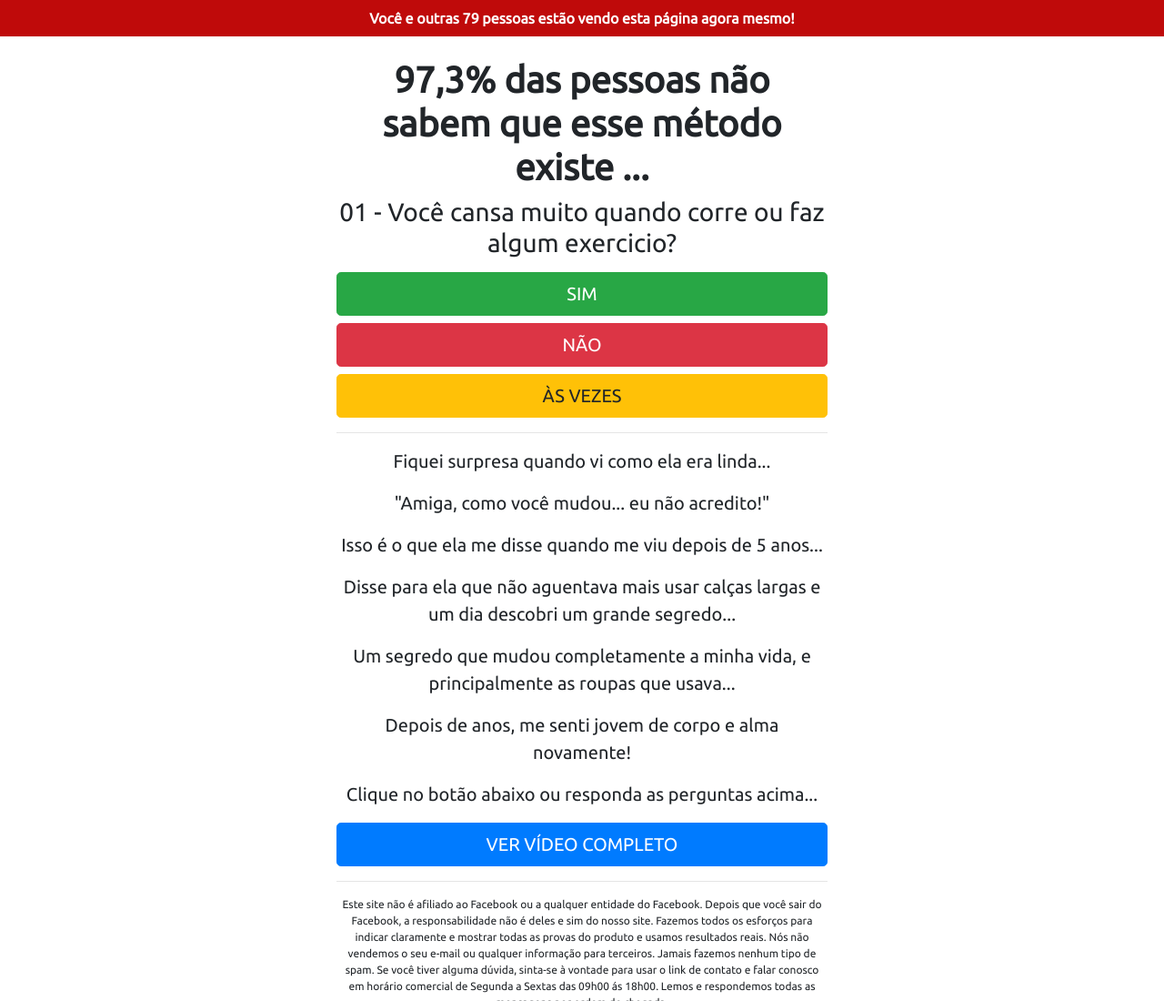
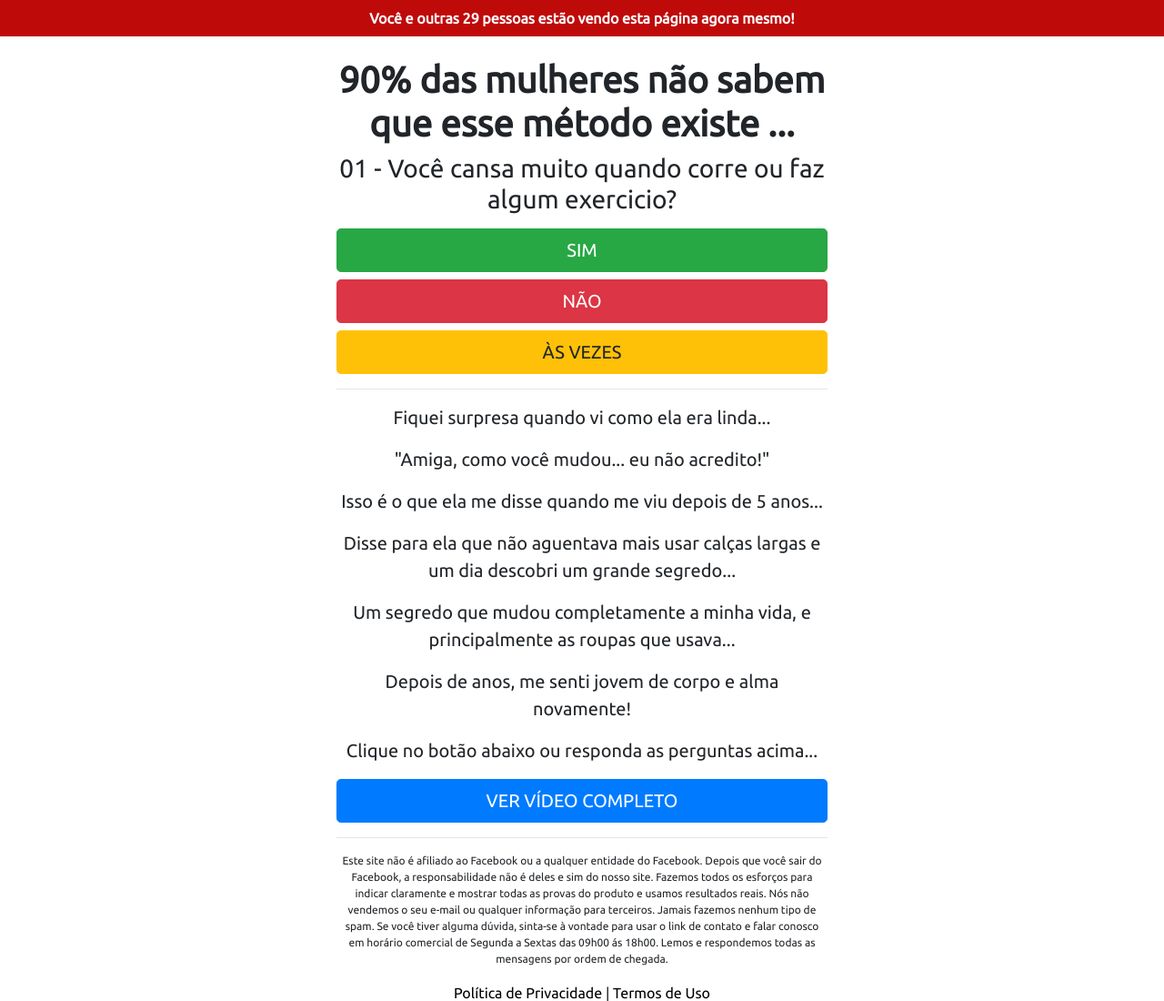
Before and after one commit to Queima30D/queima30d.xyz, a plain HTML site: page ps.html in a window 1280 px wide. Shown: the top 1100 px of the page at 91% size. Drawn offline with nearby package versions, Linux system fonts and the light colour scheme.

Commit message:
Update ps.html

```diff
--- a/ps.html
+++ b/ps.html
@@ -6,7 +6,7 @@
     <link rel="stylesheet" href="https://stackpath.bootstrapcdn.com/bootstrap/4.1.3/css/bootstrap.min.css">
     <link rel="stylesheet" href="https://fonts.googleapis.com/css2?family=Ubuntu&display=swap">
     <link rel="shortcut icon" href="https://queimade3semanas.com/files/favicon.ico">
-    <title>Quiz Protocolo Zero Barriga</title>
+    <title>Quiz Protocolo Queima 30D</title>
     <style>
       body {
         font-family: 'Ubuntu', sans-serif;
@@ -35,13 +35,13 @@
   <body>
     <nav class="navbar justify-content-center text-center">
       <span>
-        Você e outras 79 pessoas estão vendo esta página agora mesmo!
+        Você e outras 29 pessoas estão vendo esta página agora mesmo!
       </span>
     </nav>
     <div class="container py-4">
       <div class="row justify-content-center">
         <div class="col-lg-6 text-center">
-          <h1>97,3% das pessoas não sabem que esse método existe ...</h1>
+          <h1>90% das mulheres não sabem que esse método existe ...</h1>
           <div id="p1">
             <h3>01 - Você cansa muito quando corre ou faz algum exercicio?</h3>
             <button onclick="next2()" class="btn btn-success btn-lg btn-block mt-3">SIM</button>
```
